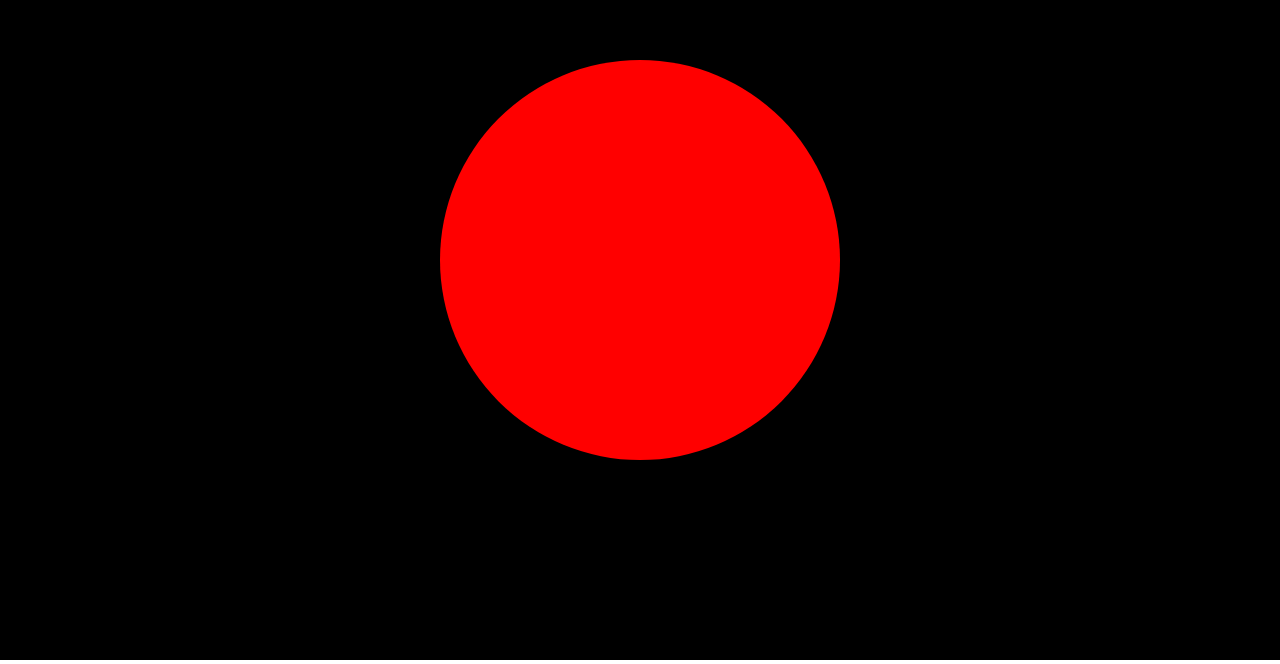
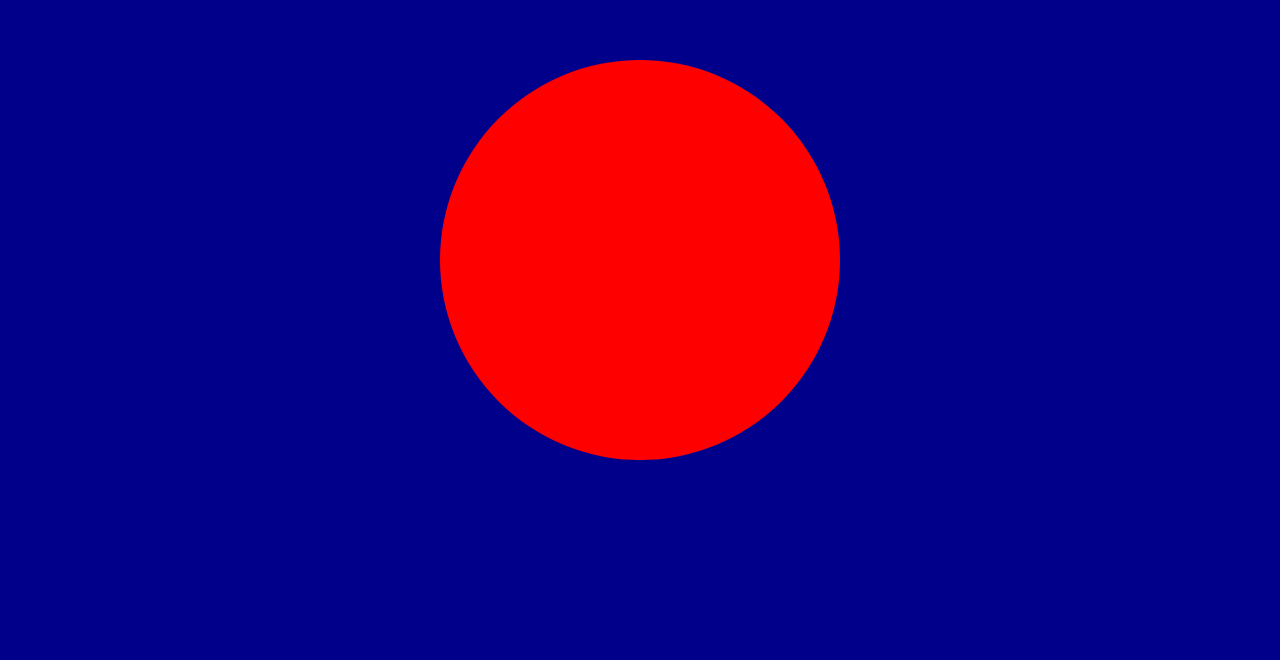
Before and after one commit to kellywashere/fireworks.js, a plain HTML site: page index.html in a window 1280 px wide. Shown: the part 140-804 px from the top of the page. Drawn offline with Linux system fonts and the light colour scheme.

Commit message:
Update style.css

```diff
--- a/style.css
+++ b/style.css
@@ -3,7 +3,7 @@ body {
 }
 
 canvas {
-	background-color: black;
+	background-color: DarkBlue;
 	width: 100%;
 	height: 100%;
 }
```
